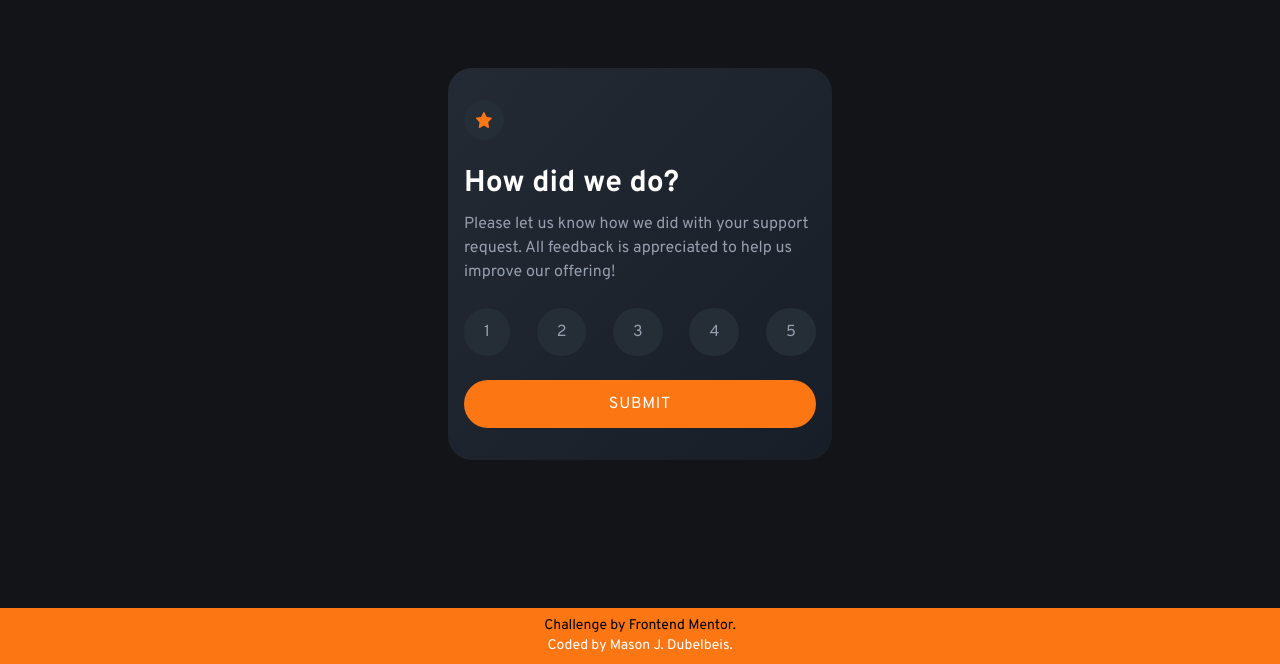
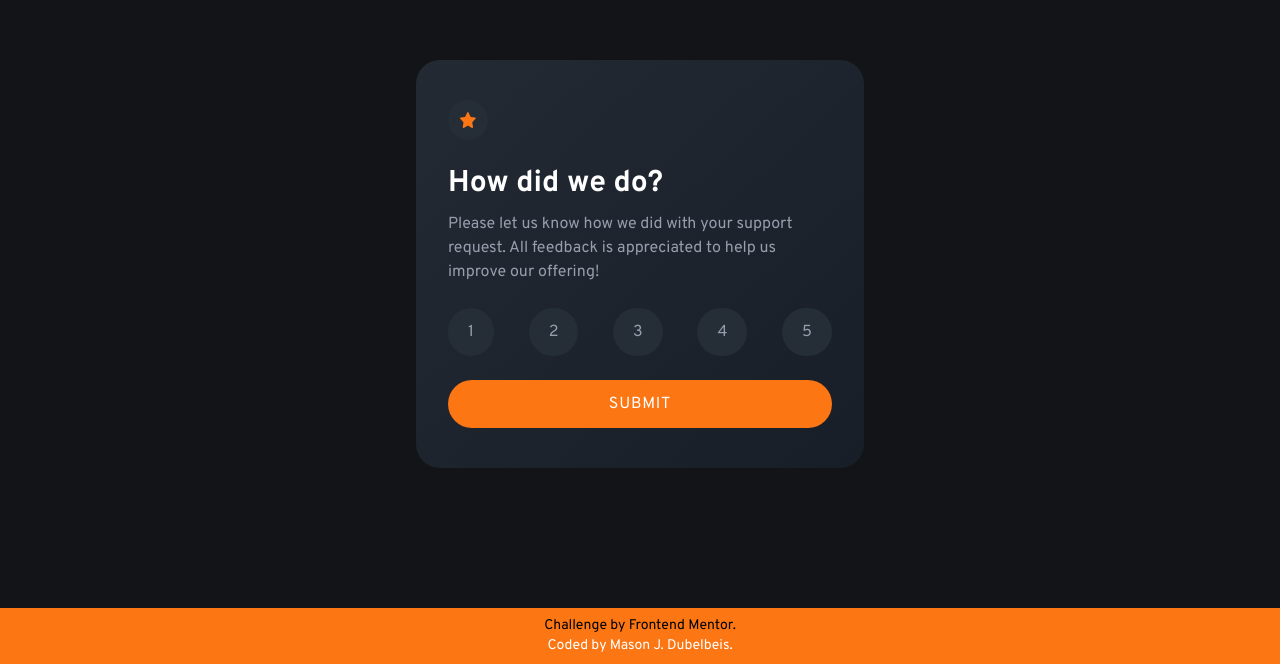
Before and after one commit to mdubelbeis/interactive-rating-component, a React (Create React App) app: page / in a window 1280 px wide. Shown: the part 136-800 px from the top of the page. Built offline with nearby package versions, Linux system fonts and the light colour scheme.

Commit message:
refactored styles

```diff
--- a/src/components/Rate.js
+++ b/src/components/Rate.js
@@ -13,7 +13,7 @@ const Rate = ({ setSubmitted, setRating }) => {
 
   return (
     // Svg
-    <div className="flex flex-col bg-gradient-to-br from-gradient-black-start to-gradient-black-end px-4 py-8 rounded-3xl w-auto sm:w-96">
+    <div className="card">
       <div className="bg-dark-blue w-fit p-3 rounded-full mb-8">
         <img className="w-4" src={starSvg} alt="star" />
       </div>
--- a/src/components/Thanks.js
+++ b/src/components/Thanks.js
@@ -2,7 +2,7 @@ import thanksSvg from '../images/illustration-thank-you.svg';
 
 const Thanks = ({ rating }) => {
   return (
-    <div className="flex flex-col items-center bg-gradient-to-br from-gradient-black-start to-gradient-black-end p-8 rounded-3xl w-80 sm:w-96 space-y-4">
+    <div className="card items-center space-y-4">
       <div className="w-fit mb-4">
         <img src={thanksSvg} alt="thank you" />
       </div>
--- a/src/index.css
+++ b/src/index.css
@@ -7,3 +7,7 @@
 .rating-btns {
   @apply bg-dark-blue rounded-full py-2 px-4 sm:py-3 sm:px-5 hover:text-pure-white hover:bg-bright-orange hover:cursor-pointer;
 }
+
+.card {
+  @apply flex flex-col bg-gradient-to-br from-gradient-black-start to-gradient-black-end px-4 py-8 md:px-8 md:py-10 rounded-3xl md:max-w-md;
+}
```
